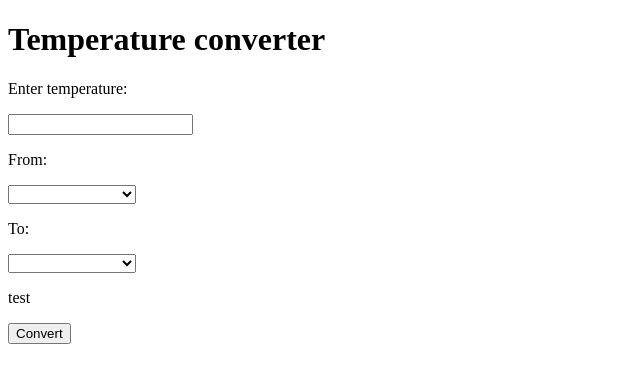
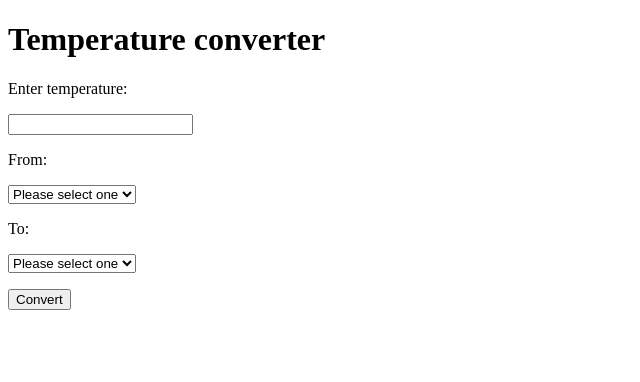
Before and after one commit to AnaScuturici/temperature-converter, a Vue app: page / in a window 1280 px wide. Shown: the top 382 px of the page, without its empty margins (0-640 px from the left). Built offline with nearby package versions, Linux system fonts and the light colour scheme.

Commit message:
bind selections data to selections component

```diff
--- a/src/App.vue
+++ b/src/App.vue
@@ -2,7 +2,7 @@
   <div class="container">
     <Header title="Temperature converter"/>
     <Input title="temperature" v-model:temperature="temperature"/>
-    <Selections :options="['°C', '°F']" />
+    <Selections :options="['°C', '°F']"  v-model:fromUnit="fromUnit" v-model:toUnit="toUnit" />
     <Output v-model:output="output"/>
     <Button text="Convert" @handle-convert="handleConvert"/>
   </div>
@@ -29,12 +29,12 @@ export default {
       temperature: "",
       fromUnit: "",
       toUnit: "",
-      output: "test",
+      output: "",
     }
   },
   methods: {
     handleConvert() {
-      console.log(this.output);
+      console.log(this.fromUnit, this.toUnit);
     }
   }
 };
--- a/src/components/Selections.vue
+++ b/src/components/Selections.vue
@@ -1,14 +1,14 @@
 <template>
     <div>
         <p>From:</p>
-        <select v-model="selected">
+        <select :value="fromUnit" @change="$emit('update:fromUnit', $event.target.value)">
             <option disabled value="">Please select one</option>
-            <option v-for="(option, index) in options" :key="index" :value="option">{{option}}</option>
+            <option v-for="(option, index) in options" :key="index">{{option}}</option>
         </select>
         <p>To:</p>
-        <select v-model="selected">
+        <select :value="toUnit" @change="$emit('update:toUnit', $event.target.value)">
             <option disabled value="">Please select one</option>
-            <option v-for="(option, index) in options" :key="index" :value="option">{{option}}</option>
+            <option v-for="(option, index) in options" :key="index">{{option}}</option>
         </select>
     </div>
 </template>
@@ -17,8 +17,24 @@
 export default {
     name: "Selections",
     props: {
-        options: String,
+        options: {
+            type: Array,
+            default: [],
+        },
+        fromUnit: {
+            type: String,
+            default: '',
+        },
+        toUnit: {
+            type: String,
+            default: '',
+        }
     },
+    methods: {
+        handleSelect() {
+            this.$emit('select');
+        }
+    }
 }
 </script>
 
```
